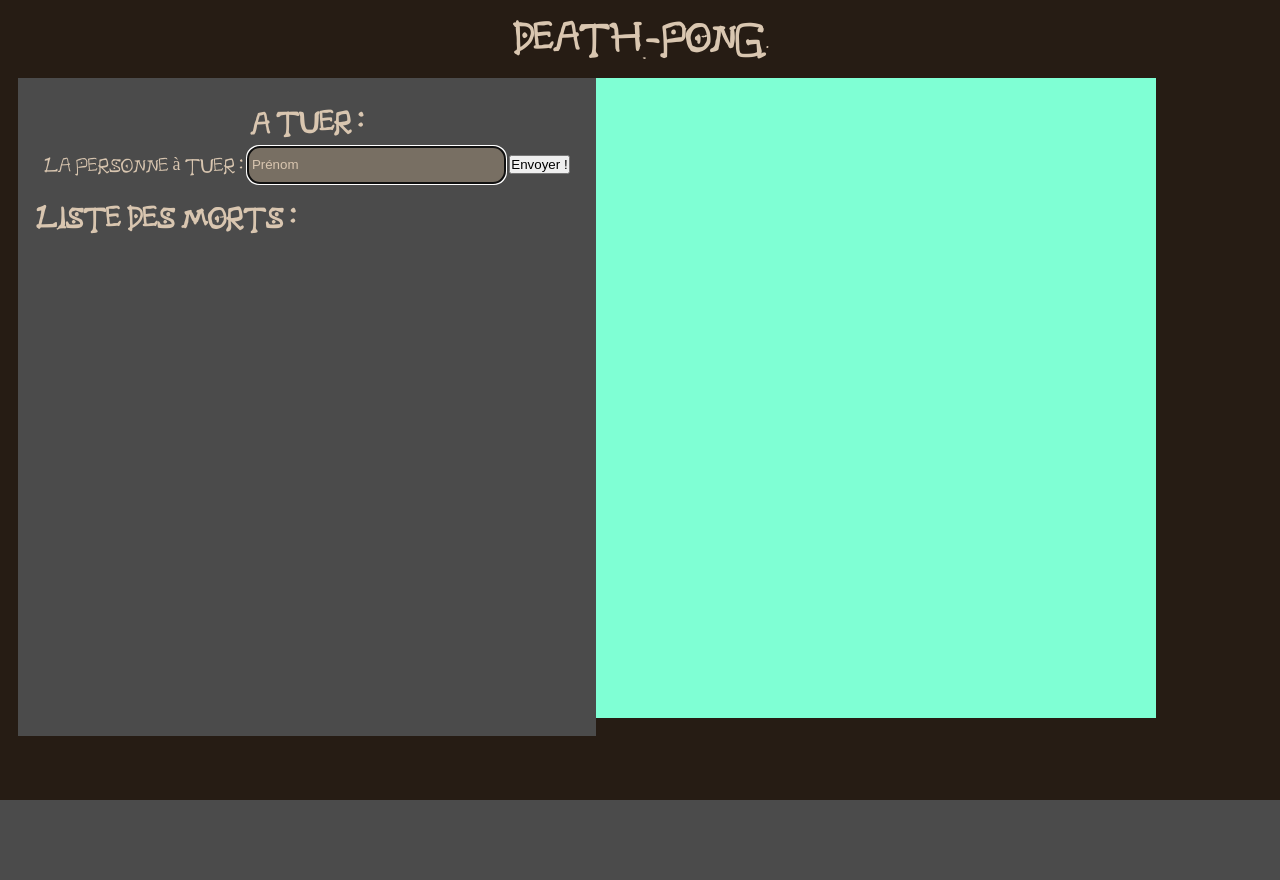
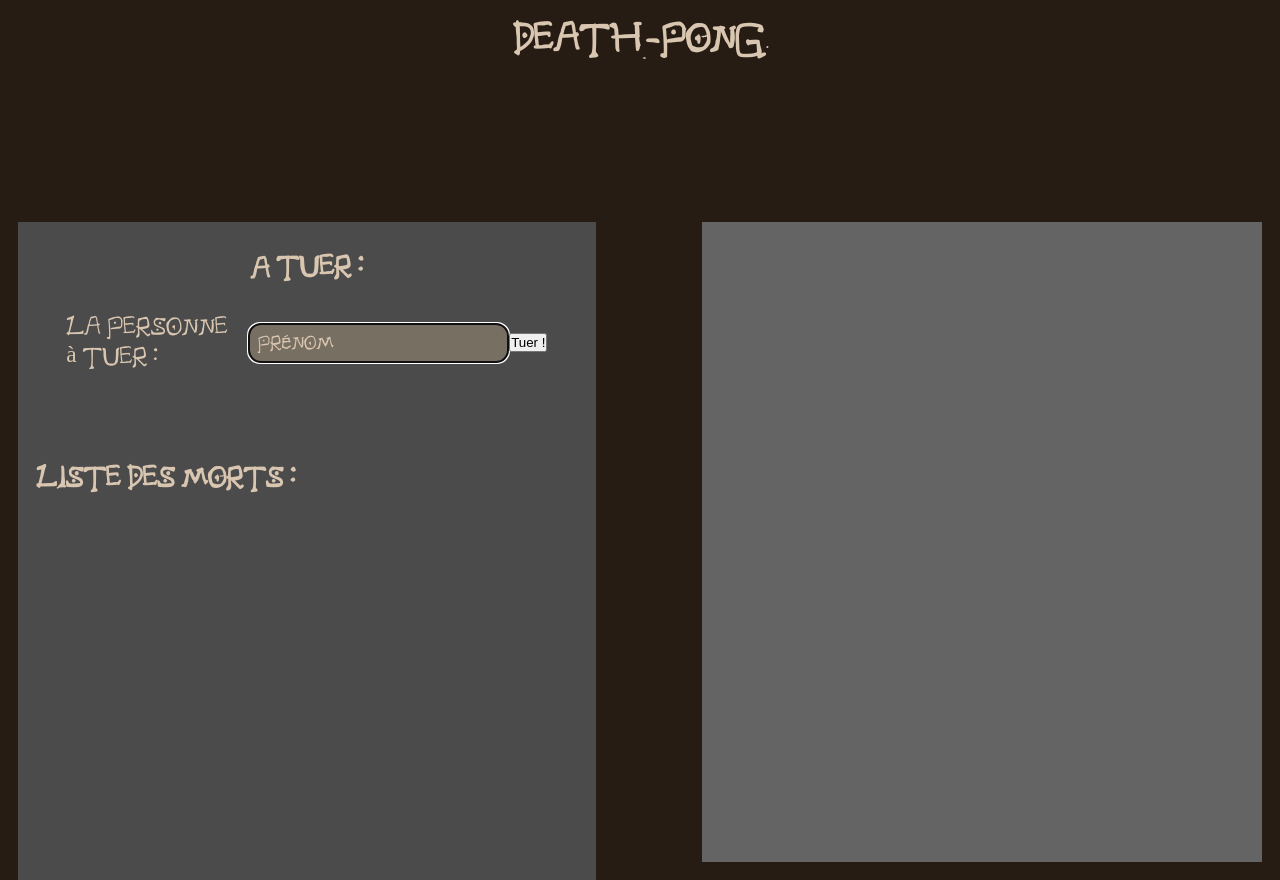
Before and after one commit to AnasMama/Death-Pong, a PHP site: page / in a window 1280 px wide. Before the commit the page ends 800 px from the top, so only its background shows below. Run offline with PHP 8.4, Linux system fonts and the light colour scheme.

Commit message:
barre d'entrée + famille de police

```diff
--- a/index.html
+++ b/index.html
@@ -16,7 +16,7 @@
                 <form class="firstname-form" method="post" action="traitement.php">
                     <label for="firstname" class="firstnam-text">La personne à tuer : </label>
                     <input type="text" class="firstname-input" name="firstname" placeholder="Prénom" size="30" maxlength="25" value="" autofocus />
-                    <input type="submit" name="send" value="Envoyer !" class="firstname-submit">
+                    <input type="submit" name="send" value="Tuer !" class="firstname-submit">
                 </form>
             </div>
             <div class="death-list">
--- a/style.css
+++ b/style.css
@@ -3,6 +3,8 @@
 :root {
     --couleur-fond: #261C14;
     --couleur-text: #D9C6B0;
+    --death-font: 'death-note';
+    --other-font: 'gloria';
     font-size: 18px;
 
 }
@@ -10,13 +12,17 @@
     font-family: 'death-note';
     src: url("./src/death-note-font.ttf");
 }
+@font-face {
+    font-family: 'gloria';
+    src: url("./src/GloriaHallelujah-Regular.ttf");
+}
 * {
     margin: 0;
     padding: 0;
 }
 body {
     background-color: var(--couleur-fond);
-    font-family: 'death-note';
+    font-family: var(--death-font);
     color: var(--couleur-text);
 }
 h1 {
@@ -27,7 +33,8 @@ h1 {
 /* Placement des box contenant le death note et le pong */
 .main {
     display: flex;
-    margin: 0 1em 0 1em;
+    justify-content: space-between;
+    margin: 8em 1em 0 1em;
 }
 
 /* Mise en page de la partie death note */
@@ -40,28 +47,43 @@ h1 {
 .header-death-note > h2 {
     padding: .3em;
 }
+.firstname-form {
+    margin-top: 1em;
+    display: flex;
+    justify-content: space-between;
+    align-items: center;
+    width: 90%;
+    font-size: 1.3rem;
+    margin-bottom: 3em;
+}
 .firstname-input{
+    margin-left: .5em;
     background-color: rgb(166, 147, 124, .5);
     color: var(--couleur-text);
     border-radius: 12px;
     height: 2rem;
-    border: none;
 }
 .firstname-input::placeholder {
     color: var(--couleur-text);
-    padding: .3em;
+    padding: .4em;
+    font-size: 1rem;
+    font-family: var(--death-font);
 }
+
+/* style de la liste de morts */
 .death-list {
     padding: .5em;
 }
 .death-person {
     margin-top: 1em;
 }
+.dead {
+    font-family: var(--other-font);
+    font-size: 1.2rem;
+}
 .death-person li {
-    padding-top: .3em;
     list-style: none;
 }
-
 .death-note {
     padding: .5em;
     width: 45%;
@@ -71,5 +93,5 @@ h1 {
 .death-pong {
     width: 45%;
     height: 80vh;
-    background-color: aquamarine;
+    background-color: rgb(100, 100, 100);
 }
```
Also changed, not shown: src/GloriaHallelujah-Regular.ttf (added), 3 other files.
